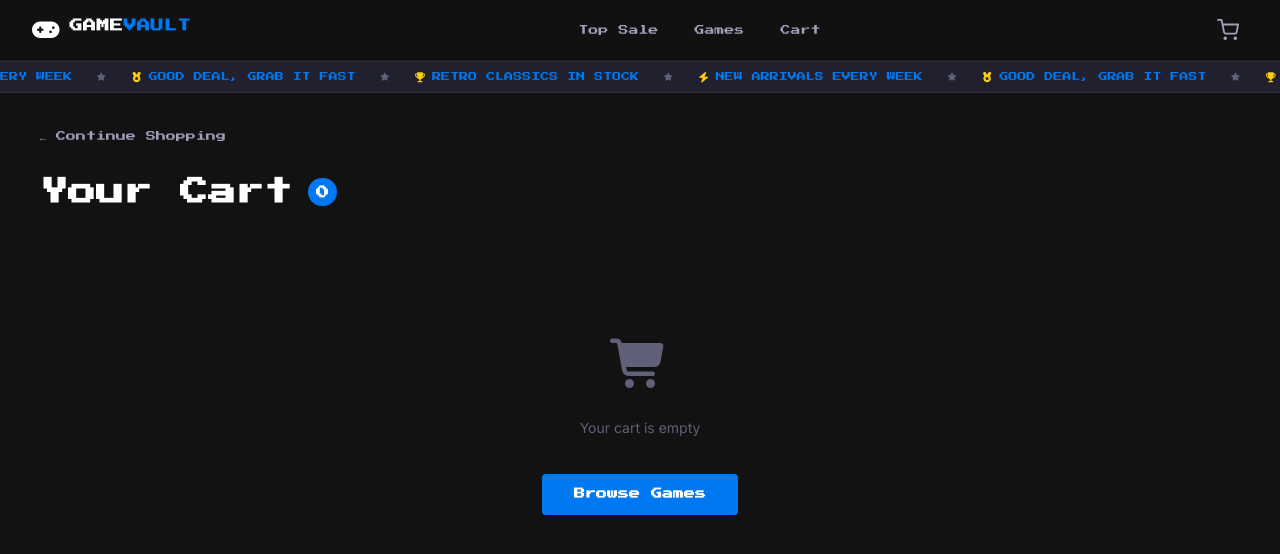
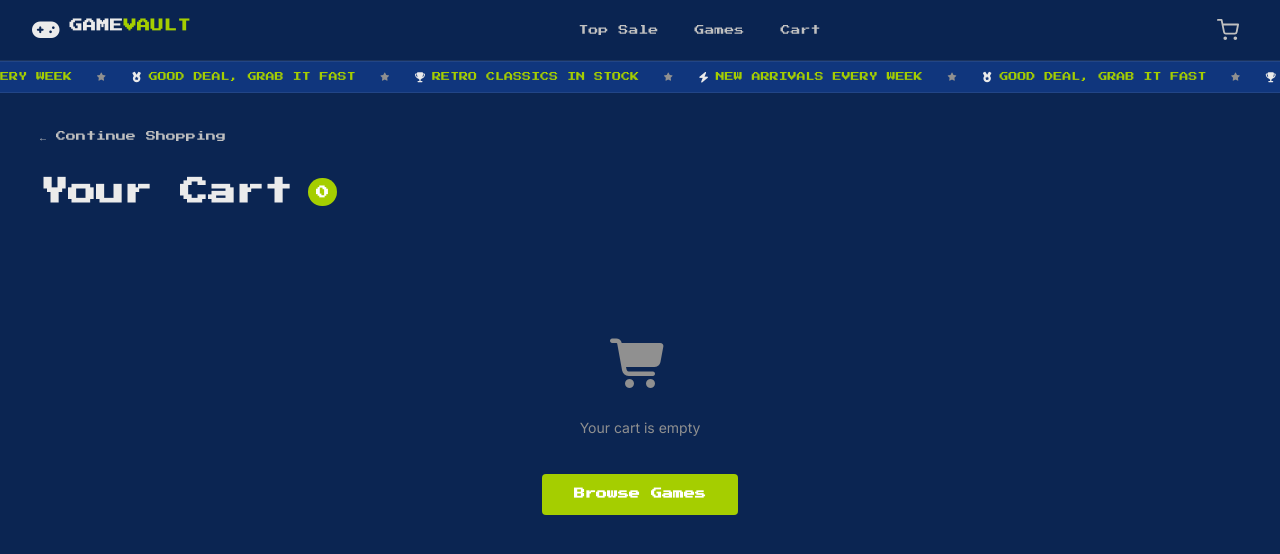
Before and after one commit to SengBunnarong/Final, a React (Vite) app: page /Final/cart in a window 1280 px wide. Shown: the top 554 px of the page. Built offline with nearby package versions, Linux system fonts and the light colour scheme.

Commit message:
Replace color palette with #10367D / #EBEBEB / #A5CE00

```diff
--- a/src/App.css
+++ b/src/App.css
@@ -10,7 +10,7 @@
   position: sticky;
   top: 0;
   z-index: 100;
-  background: rgba(18, 18, 18, 0.96);
+  background: rgba(11, 37, 82, 0.96);
   border-bottom: 1px solid var(--border);
   backdrop-filter: blur(12px);
 }
@@ -148,7 +148,7 @@
 
 .ticker-item i {
   font-size: 10px;
-  color: #facc15;
+  color: #ebebeb;
 }
 
 .ticker-sep {
@@ -198,8 +198,8 @@
   position: absolute;
   inset: 0;
   background:
-    linear-gradient(to right, rgba(18, 18, 18, 0.85) 0%, rgba(18, 18, 18, 0.3) 50%, transparent 100%),
-    linear-gradient(to top, rgba(18, 18, 18, 0.9) 0%, transparent 40%);
+    linear-gradient(to right, rgba(11, 37, 82, 0.85) 0%, rgba(11, 37, 82, 0.3) 50%, transparent 100%),
+    linear-gradient(to top, rgba(11, 37, 82, 0.9) 0%, transparent 40%);
   pointer-events: none;
 }
 
@@ -411,7 +411,7 @@
 .game-card-overlay {
   position: absolute;
   inset: 0;
-  background: linear-gradient(to top, rgba(18, 18, 18, 0.5) 0%, transparent 50%);
+  background: linear-gradient(to top, rgba(11, 37, 82, 0.5) 0%, transparent 50%);
   pointer-events: none;
 }
 
@@ -482,7 +482,7 @@
   font-size: 12px;
   font-weight: 700;
   font-family: var(--font-pixel);
-  color: #4ade80;
+  color: var(--accent);
   flex-shrink: 0;
 }
 
@@ -707,7 +707,7 @@ a.game-card {
 .detail-hero-overlay {
   position: absolute;
   inset: 0;
-  background: linear-gradient(to top, rgba(18, 18, 18, 0.3) 0%, transparent 40%);
+  background: linear-gradient(to top, rgba(11, 37, 82, 0.3) 0%, transparent 40%);
   pointer-events: none;
 }
 
@@ -737,7 +737,7 @@ a.game-card {
   font-size: 24px;
   font-weight: 800;
   font-family: var(--font-pixel);
-  color: #4ade80;
+  color: var(--accent);
 }
 
 .add-to-cart-btn {
@@ -770,8 +770,8 @@ a.game-card {
 }
 
 .add-to-cart-btn.just-added {
-  background: #2ecc71;
-  color: white;
+  background: var(--accent);
+  color: var(--bg-primary);
   border: none;
   opacity: 1;
 }
@@ -981,7 +981,7 @@ a.game-card {
   font-size: 11px;
   font-weight: 700;
   font-family: var(--font-pixel);
-  color: #4ade80;
+  color: var(--accent);
 }
 
 .cart-remove-btn {
@@ -1051,7 +1051,7 @@ a.game-card {
     top: 56px;
     left: 0;
     right: 0;
-    background: #1c1c30;
+    background: #10367d;
     border-bottom: 1px solid var(--border);
     flex-direction: column;
     align-items: stretch;
--- a/src/index.css
+++ b/src/index.css
@@ -2,32 +2,32 @@
   --font-pixel: "Press Start 2P", monospace;
   --font-main: "Inter", -apple-system, BlinkMacSystemFont, sans-serif;
 
-  --bg-primary: #121212;
-  --bg-secondary: #1a1a2e;
-  --bg-card: #20202e;
-  --bg-card-hover: #282838;
-  --bg-surface: #18182a;
+  --bg-primary: #0b2552;
+  --bg-secondary: #0d2b61;
+  --bg-card: #10367d;
+  --bg-card-hover: #15428f;
+  --bg-surface: #0d2b61;
 
-  --text-primary: #ffffff;
-  --text-secondary: #a0a0b8;
-  --text-muted: #606078;
+  --text-primary: #ebebeb;
+  --text-secondary: #c0c0c0;
+  --text-muted: #909090;
 
-  --accent: #0078f2;
-  --accent-hover: #1a8df5;
-  --accent-soft: rgba(0, 120, 242, 0.12);
+  --accent: #a5ce00;
+  --accent-hover: #bae010;
+  --accent-soft: rgba(165, 206, 0, 0.15);
 
   --red: #e74c3c;
   --red-bg: rgba(231, 76, 60, 0.1);
 
-  --border: rgba(255, 255, 255, 0.06);
-  --border-hover: rgba(255, 255, 255, 0.12);
+  --border: rgba(235, 235, 235, 0.08);
+  --border-hover: rgba(235, 235, 235, 0.18);
 
   --radius-sm: 4px;
   --radius-md: 6px;
   --radius-lg: 8px;
 
-  --shadow-card: 0 2px 8px rgba(0, 0, 0, 0.3);
-  --shadow-hover: 0 8px 24px rgba(0, 0, 0, 0.4);
+  --shadow-card: 0 2px 8px rgba(0, 0, 0, 0.4);
+  --shadow-hover: 0 8px 24px rgba(0, 0, 0, 0.5);
 }
 
 *,
```
